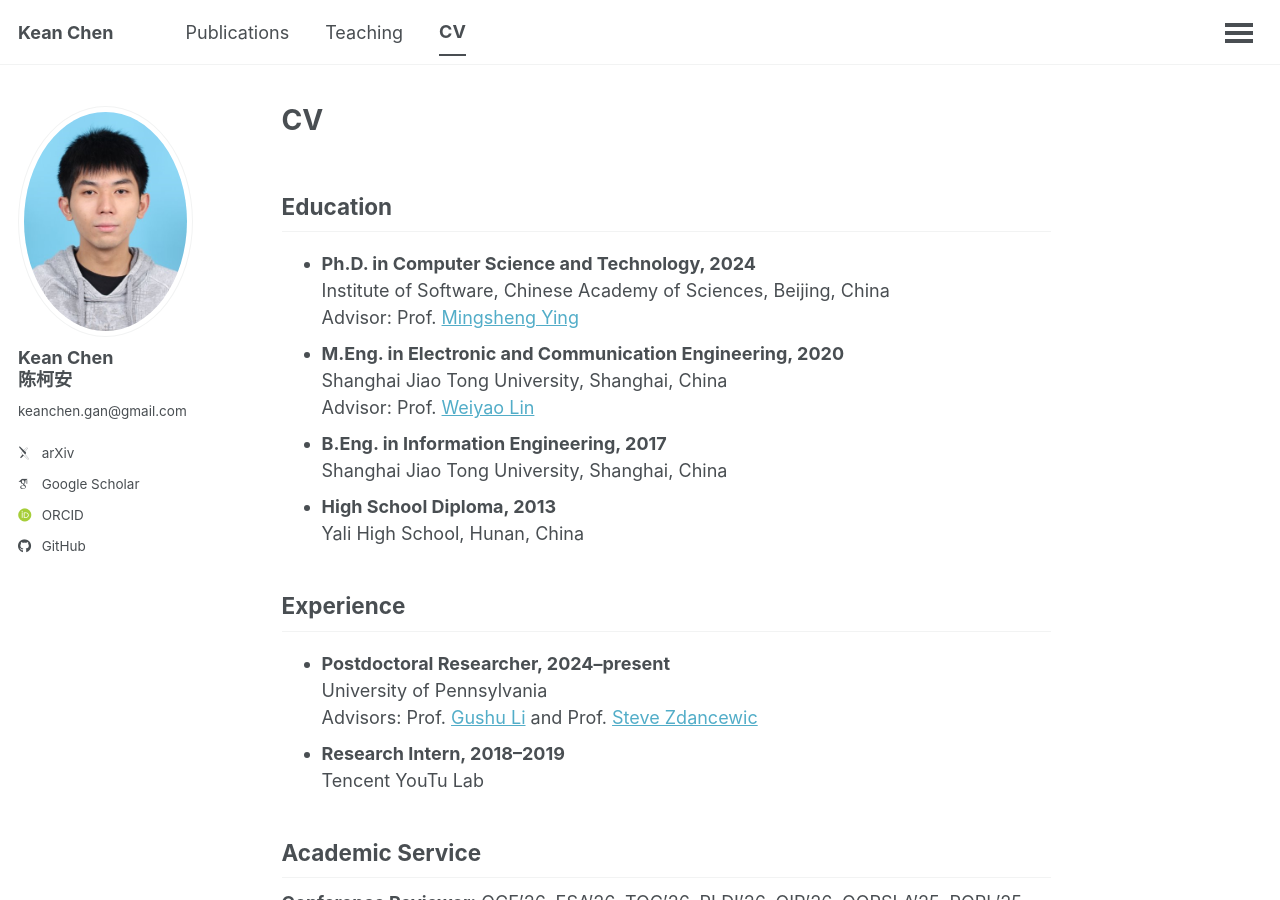
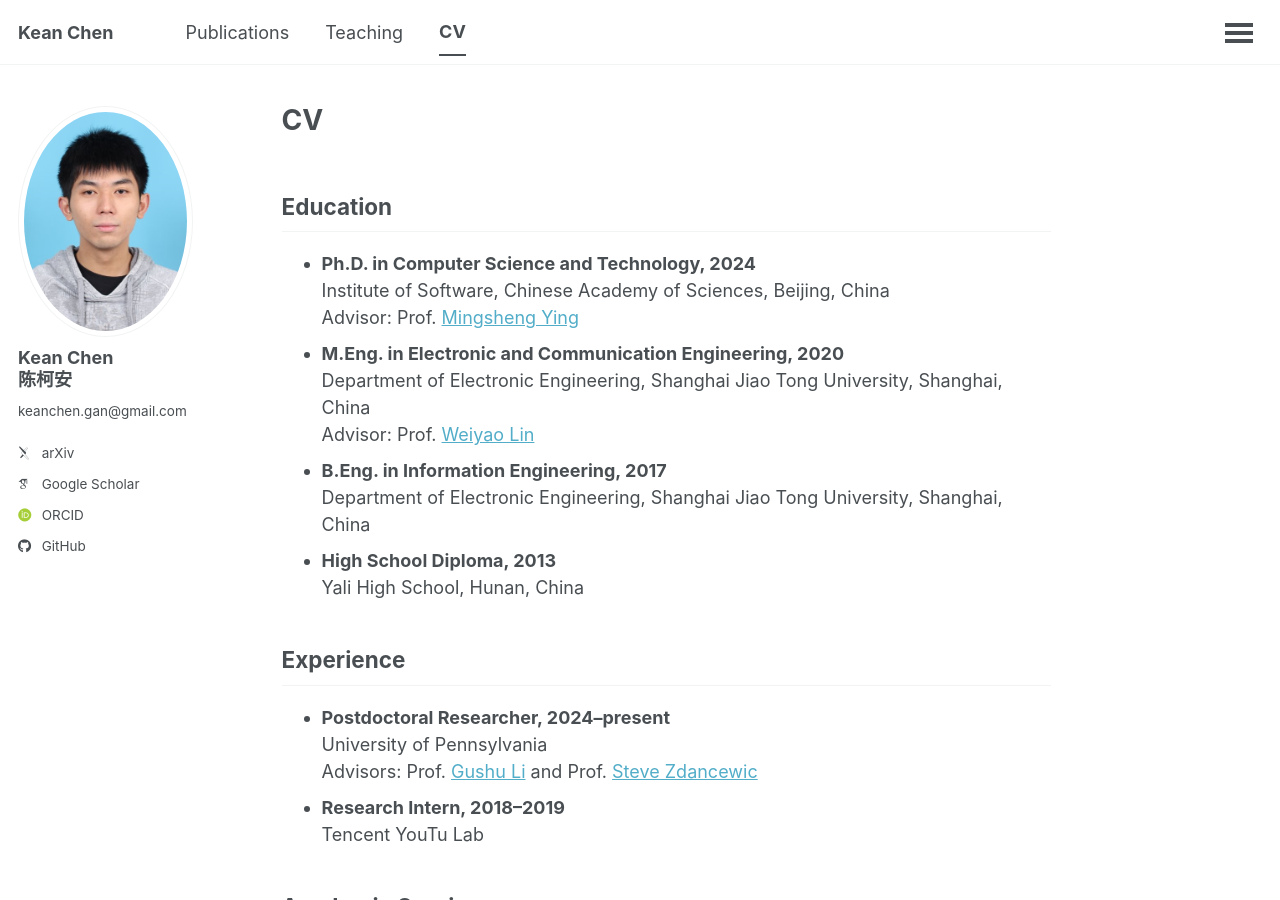
Before and after one commit to cccorn/cccorn.github.io, a Jekyll site: the page built from _pages/cv.md, in a window 1280 px wide and 900 px high. Built offline with Jekyll 4.4.1, drawn with Linux system fonts in a browser that asks for light colours; some web fonts are replaced.

Commit message:
Update cv.md

```diff
--- a/_pages/cv.md
+++ b/_pages/cv.md
@@ -10,10 +10,10 @@ author_profile: true
   Institute of Software, Chinese Academy of Sciences, Beijing, China
   Advisor: Prof. [Mingsheng Ying](https://profiles.uts.edu.au/Mingsheng.Ying)
 - **M.Eng. in Electronic and Communication Engineering, 2020**
-  Shanghai Jiao Tong University, Shanghai, China
+  Department of Electronic Engineering, Shanghai Jiao Tong University, Shanghai, China
   Advisor: Prof. [Weiyao Lin](https://weiyaolin.github.io)
 - **B.Eng. in Information Engineering, 2017**
-  Shanghai Jiao Tong University, Shanghai, China
+  Department of Electronic Engineering, Shanghai Jiao Tong University, Shanghai, China
 - **High School Diploma, 2013**
   Yali High School, Hunan, China
 
```
